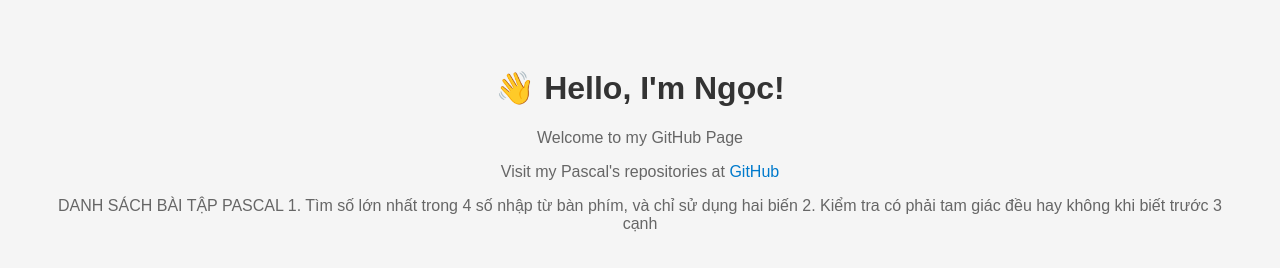
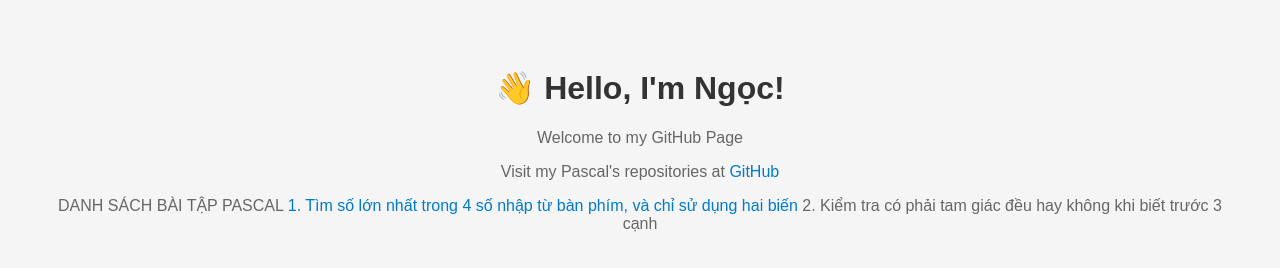
Before and after one commit to Yu-Shi-Dre/Pascal, a plain HTML site: page index.html in a window 1280 px wide. Drawn offline with Linux system fonts and the light colour scheme.

Commit message:
Update index.html

```diff
--- a/index.html
+++ b/index.html
@@ -27,10 +27,11 @@
   <h1>👋 Hello, I'm Ngọc!</h1>
   <p>Welcome to my GitHub Page</p>
   <p>Visit my Pascal's repositories at <a href="https://github.com/Yu-Shi-Dre/Pascal" target="_blank">GitHub</a></p>
-  <p>DANH SÁCH BÀI TẬP PASCAL
+  <p>
+    DANH SÁCH BÀI TẬP PASCAL
 
-1. Tìm số lớn nhất trong 4 số nhập từ bàn phím, và chỉ sử dụng hai biến
-2. Kiểm tra có phải tam giác đều hay không khi biết trước 3 cạnh
+     <a href="https://github.com/Yu-Shi-Dre/Pascal/blob/b17215f37e6511dcde23e97204c406baa4d1cf10/bt1.pas" target="_blank">1. Tìm số lớn nhất trong 4 số nhập từ bàn phím, và chỉ sử dụng hai biến</a>
+    2. Kiểm tra có phải tam giác đều hay không khi biết trước 3 cạnh
   </p>
 </body>
 </html>
```
